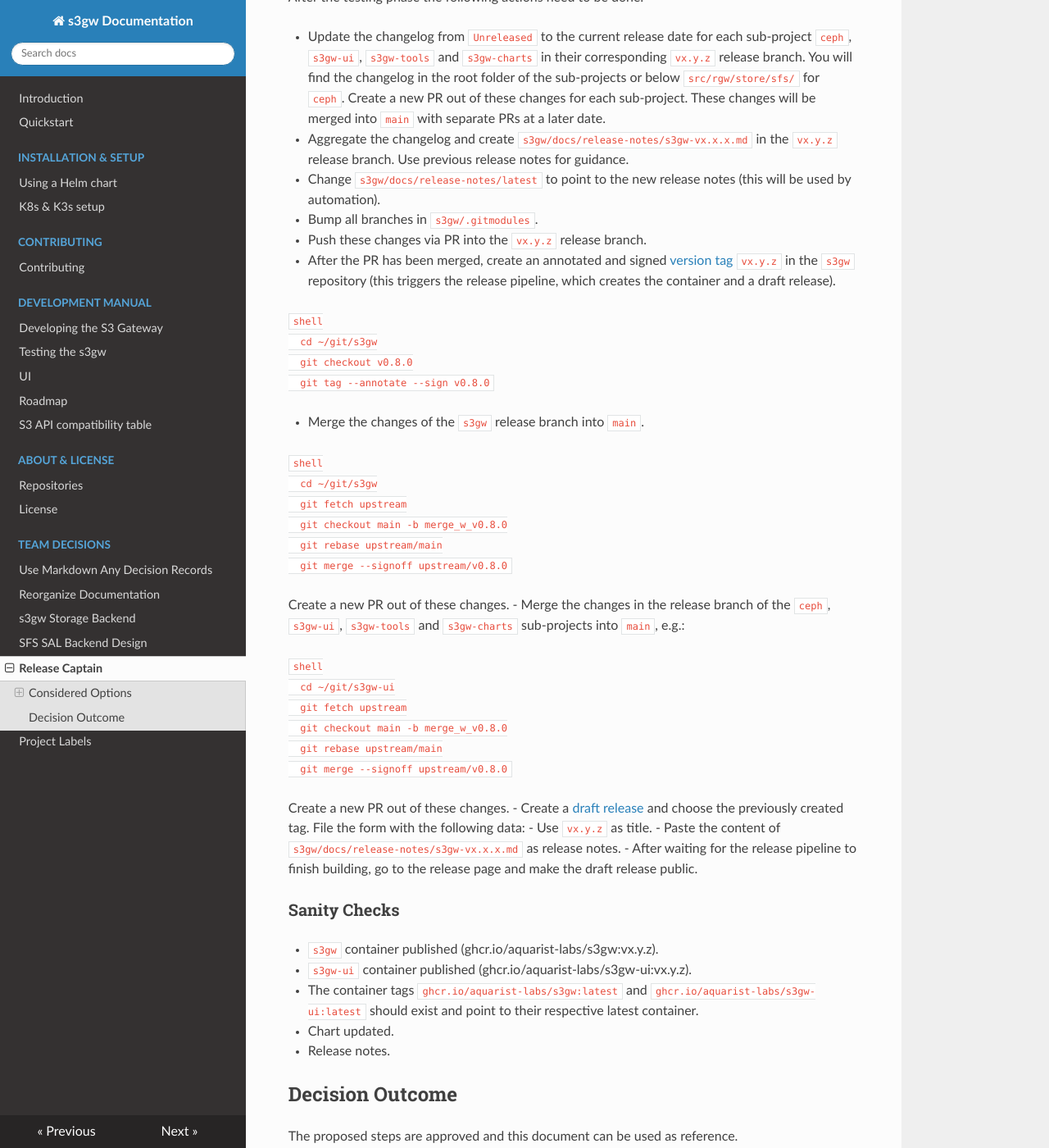
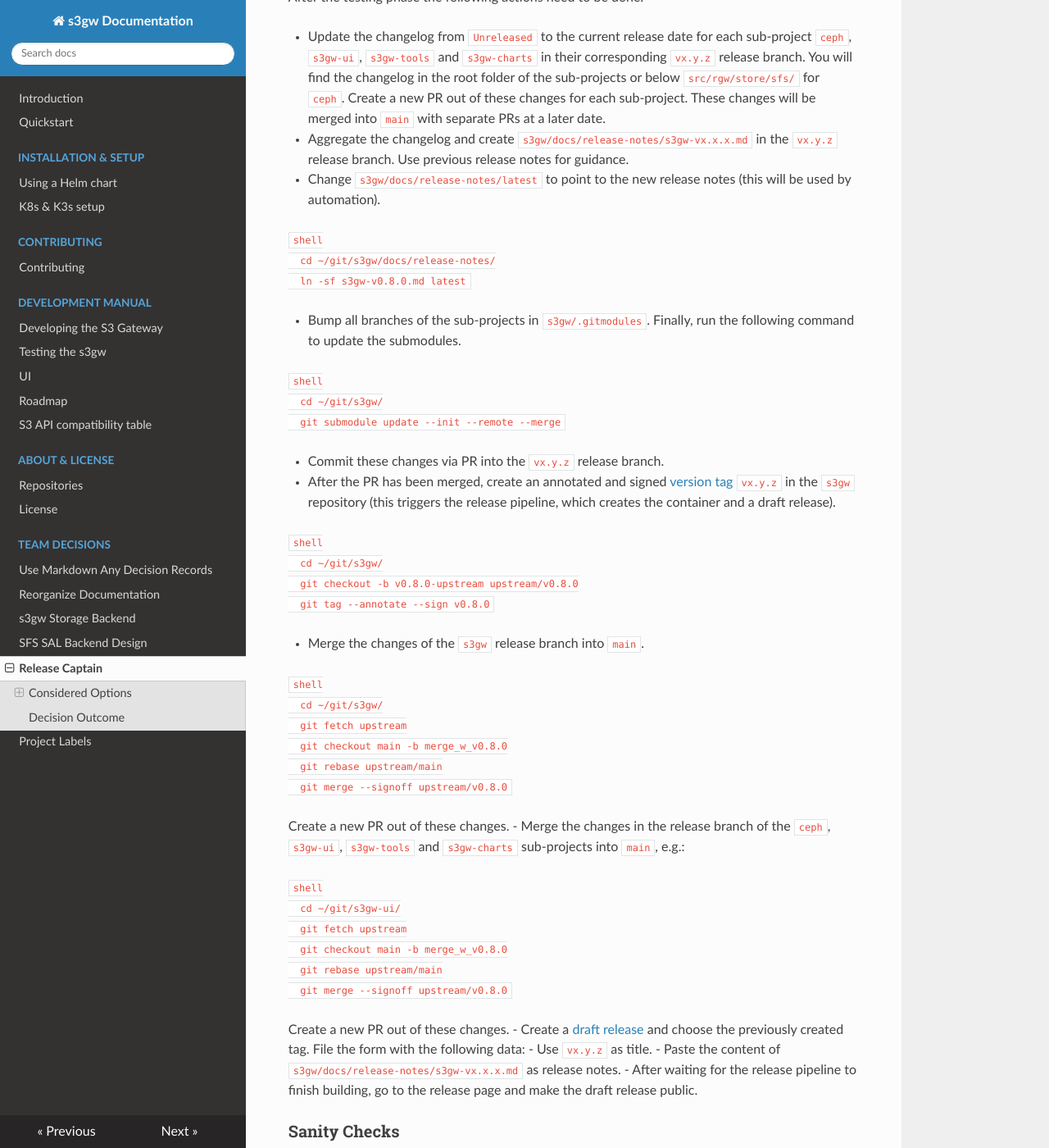
Before and after one commit to s3gw-tech/s3gw, an MkDocs documentation site: the page built from docs/decisions/0004-release-captain.md, in a window 1280 px wide and 1400 px high, scrolled down 940 px. Shown: the whole window at 82% size. Built offline with MkDocs 1.6.1, drawn with Linux system fonts in a browser that asks for light colours; nearby versions of some CDN libraries.

Commit message:
Release v0.8.0
Signed-off-by: Volker Theile <vtheile@suse.com>

````diff
--- a/docs/decisions/0004-release-captain.md
+++ b/docs/decisions/0004-release-captain.md
@@ -46,22 +46,35 @@ After the testing phase the following actions need to be done:
   in the `vx.y.z` release branch. Use previous release notes for guidance.
 - Change `s3gw/docs/release-notes/latest` to point to the new release notes
   (this will be used by automation).
-- Bump all branches in `s3gw/.gitmodules`.
-- Push these changes via PR into the `vx.y.z` release branch.
+
+  ```shell
+  cd ~/git/s3gw/docs/release-notes/
+  ln -sf s3gw-v0.8.0.md latest
+  ```
+
+- Bump all branches of the sub-projects in `s3gw/.gitmodules`. Finally, run
+  the following command to update the submodules.
+
+  ```shell
+  cd ~/git/s3gw/
+  git submodule update --init --remote --merge
+  ```
+
+- Commit these changes via PR into the `vx.y.z` release branch.
 - After the PR has been merged, create an annotated and signed [version tag][2]
   `vx.y.z` in the `s3gw` repository (this triggers the release pipeline, which
   creates the container and a draft release).
 
   ```shell
-  cd ~/git/s3gw
-  git checkout v0.8.0
+  cd ~/git/s3gw/
+  git checkout -b v0.8.0-upstream upstream/v0.8.0
   git tag --annotate --sign v0.8.0
   ```
 
 - Merge the changes of the `s3gw` release branch into `main`.
 
   ```shell
-  cd ~/git/s3gw
+  cd ~/git/s3gw/
   git fetch upstream
   git checkout main -b merge_w_v0.8.0
   git rebase upstream/main
@@ -73,7 +86,7 @@ After the testing phase the following actions need to be done:
   and `s3gw-charts` sub-projects into `main`, e.g.:
 
   ```shell
-  cd ~/git/s3gw-ui
+  cd ~/git/s3gw-ui/
   git fetch upstream
   git checkout main -b merge_w_v0.8.0
   git rebase upstream/main
````
Also changed, not shown: docs/release-notes/s3gw-v0.8.0.md (added, +59 -0 lines), .gitmodules, 1 other file.
